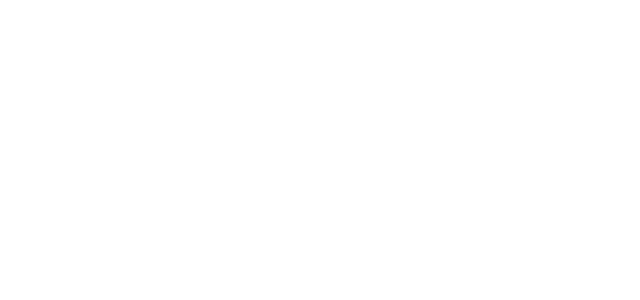
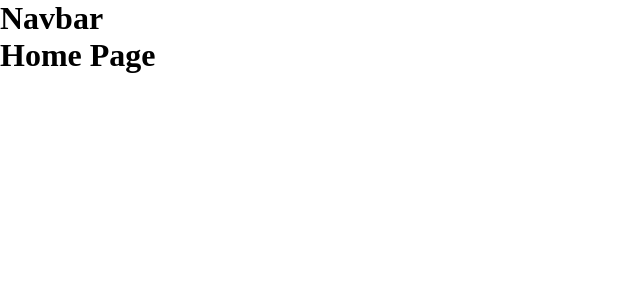
Before and after one commit to chxmek/e-commerce-react, a React (Create React App) app: page / in a window 1280 px wide. Before the commit this address had no page. Shown: the top 300 px of the page, without its empty margins (0-640 px from the left). Built offline with nearby package versions, Linux system fonts and the light colour scheme.

Commit message:
add navbar

```diff
--- a/src/App.js
+++ b/src/App.js
@@ -1,10 +1,16 @@
 import Register from "./components/pages/auth/Register";
+import Login from "./components/pages/auth/Login";
+import Home from "./components/pages/Home";
 import { Routes, Route } from "react-router-dom";
+import Navbar from "./components/layouts/Navbar";
 
 function App() {
   return (
     <div className="App">
+      <Navbar />
       <Routes>
+        <Route path="/" element={<Home />} />
+        <Route path="/login" element={<Login />} />
         <Route path="/register" element={<Register />} />
       </Routes>
     </div>
--- /dev/null
+++ b/src/components/layouts/Navbar.js
@@ -0,0 +1,11 @@
+import React from "react";
+
+function Navbar() {
+  return (
+    <div>
+      <h1>Navbar</h1>
+    </div>
+  );
+}
+
+export default Navbar;
--- /dev/null
+++ b/src/components/pages/Home.js
@@ -0,0 +1,11 @@
+import React from "react";
+
+function Home() {
+  return (
+    <div>
+      <h1>Home Page</h1>
+    </div>
+  );
+}
+
+export default Home;
--- /dev/null
+++ b/src/components/pages/auth/Login.js
@@ -0,0 +1,11 @@
+import React from "react";
+
+function Login() {
+  return (
+    <div>
+      <h1>Login Page</h1>
+    </div>
+  );
+}
+
+export default Login;
--- a/src/components/pages/auth/Register.js
+++ b/src/components/pages/auth/Register.js
@@ -30,6 +30,7 @@
 
   return (
     <div>
+      <h1>Register Page</h1>
       <form onSubmit={handleSubmit}>
         <label>Username</label>
         <input type="text" name="username" onChange={handleChange} />
```
